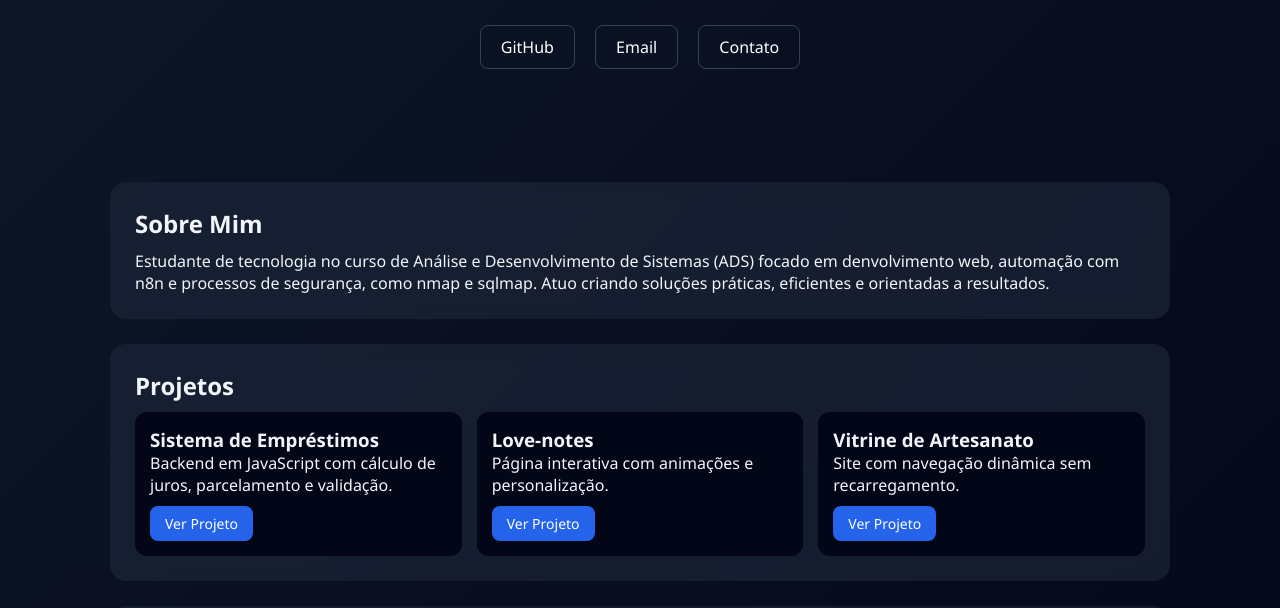
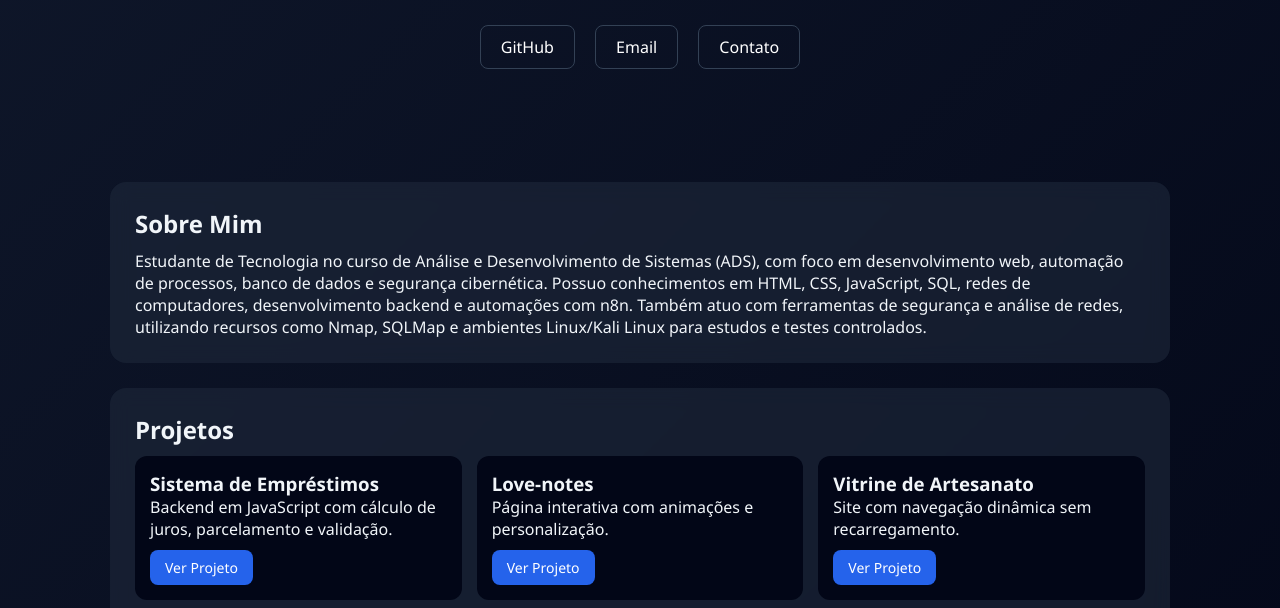
Before and after one commit to carlos-gabriel-124/portfolio, a plain HTML site: page index.html in a window 1280 px wide. Shown: the part 192-800 px from the top of the page. Drawn offline with Linux system fonts and the light colour scheme.

Commit message:
Revise personal description in index.html
Updated personal description to include more details on skills and focus areas.

```diff
--- a/index.html
+++ b/index.html
@@ -150,9 +150,7 @@
     <div class="card">
       <h2>Sobre Mim</h2>
       <p>
-        Estudante de tecnologia no curso de Análise e Desenvolvimento de Sistemas (ADS) focado em denvolvimento web,
-        automação com n8n e processos de segurança, como nmap e sqlmap. Atuo criando soluções práticas, eficientes
-        e orientadas a resultados.
+        Estudante de Tecnologia no curso de Análise e Desenvolvimento de Sistemas (ADS), com foco em desenvolvimento web, automação de processos, banco de dados e segurança cibernética. Possuo conhecimentos em HTML, CSS, JavaScript, SQL, redes de computadores, desenvolvimento backend e automações com n8n. Também atuo com ferramentas de segurança e análise de redes, utilizando recursos como Nmap, SQLMap e ambientes Linux/Kali Linux para estudos e testes controlados.
       </p>
     </div>
 
```
